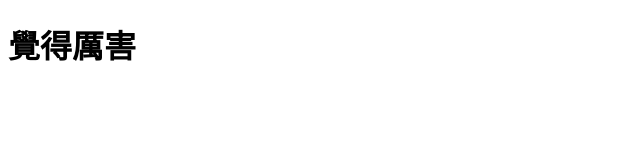
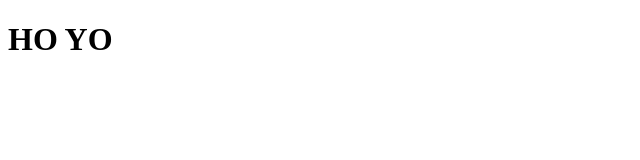
Before and after one commit to CFP106022231/CFP106022231.github.io, a plain HTML site: page index.html in a window 1280 px wide. Shown: the whole page, without its empty margins (0-640 px from the left). Drawn offline with Linux system fonts and the light colour scheme.

Commit message:
import index2

```diff
--- a/index.html
+++ b/index.html
@@ -5,6 +5,6 @@
     <title>你好，GitHub</title>
   </head>
   <body>
-    <h1>覺得厲害</h1>
+    <h1>HO YO</h1>
   </body>
 </html>
```
